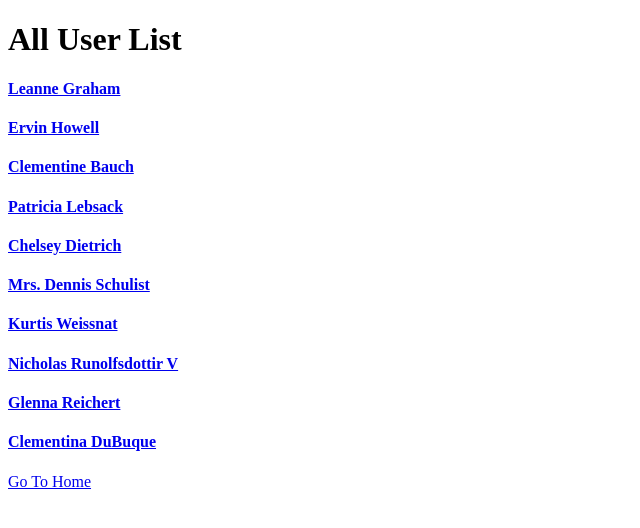
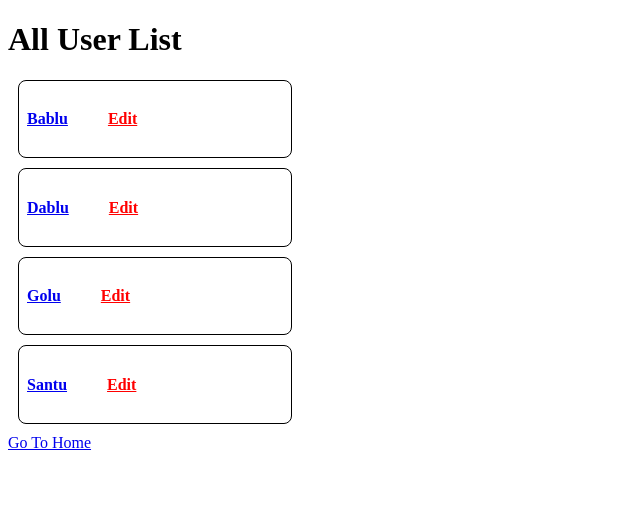
Before and after one commit to Bablukmr/NextJs, a Next.js app: page /users in a window 1280 px wide. Shown: the top 528 px of the page, without its empty margins (0-640 px from the left). Built offline with nearby package versions, Linux system fonts and the light colour scheme.

Commit message:
CRUD-OPRATION

```diff
--- a/src/app/adduser/page.js
+++ b/src/app/adduser/page.js
@@ -1,16 +1,15 @@
 "use client"
 import React, { useState } from 'react'
 import './styles.css'
-import { POST } from '../api/data/route'
+
 function AddUser() {
 
   const [name,setName]=useState("")
   const [age,setAge]=useState("")
   const [email,setEmail]=useState("")
 const handleData=async()=>{
-
   let res =await fetch("http://localhost:3000/api/data",{
-    method:'Post',
+    method:'POST',
     body:JSON.stringify({name,age,email})
   })
 let data=await res.json()
--- a/src/app/adduser/styles.css
+++ b/src/app/adduser/styles.css
@@ -22,7 +22,7 @@
     cursor: pointer;
     border: none;
     border-radius: 10px;
-    background-color: skyblue;
+    background-color: rgb(19, 125, 167);
     color: #fff;
     box-shadow: rgba(149, 157, 165, 0.2) 4px 8px 24px;
 }
--- a/src/app/page.js
+++ b/src/app/page.js
@@ -13,7 +13,8 @@ export default function Home(){
     <div>
      <h1>Fetch Product User And Create New Pages</h1>
      <h1 className={roboto.className}> Like sarkarinaukri.com</h1>
-     <Link href='/users'>Go To List Page</Link>
+    <h4> <Link href='/users'>Go To User List Page</Link></h4><br/>
+    <h4> <Link href='/adduser'>Go To AddUser Page</Link></h4>
     </div>
   )
 }
--- a/src/app/users/page.js
+++ b/src/app/users/page.js
@@ -11,11 +11,16 @@ export default async function Pages() {
     <div>
       <h1>All User List</h1>
       {user.map((item) => (
-        <div>
-         <h4> <Link href={`/users/${item.id}`}>{item.name}</Link></h4>
+        <div style={{display:'flex',border:"1px solid black",margin:'10px',width:'20vw',padding:".5rem",borderRadius:".5rem"}}>
+          <h4>
+            <Link href={`/users/${item.id}`}>{item.name}</Link>
+          </h4>
+
+          <h4 style={{marginLeft:"40px"}}><Link style={{color:"red"}} href={`/users/${item.id}/update`}>Edit</Link></h4>
+
         </div>
       ))}
-      <Link href={'/'}>Go To Home</Link>
+      <Link href={"/"}>Go To Home</Link>
     </div>
   );
 }
--- a/src/db.js
+++ b/src/db.js
@@ -1,232 +1,258 @@
 export const datas=[
   {
-      "id": 1,
-      "name": "Leanne Graham",
-      "username": "Bret",
-      "email": "Sincere@april.biz",
-      "address": {
-        "street": "Kulas Light",
-        "suite": "Apt. 556",
-        "city": "Gwenborough",
-        "zipcode": "92998-3874",
-        "geo": {
-          "lat": "-37.3159",
-          "lng": "81.1496"
-        }
-      },
-      "phone": "1-770-736-8031 x56442",
-      "website": "hildegard.org",
-      "company": {
-        "name": "Romaguera-Crona",
-        "catchPhrase": "Multi-layered client-server neural-net",
-        "bs": "harness real-time e-markets"
-      }
+    "name":"Bablu",
+    "age":24,
+    "email":"bablu@gm.com",
+    "id":1
   },
   {
-      "id": 2,
-      "name": "Ervin Howell",
-      "username": "Antonette",
-      "email": "Shanna@melissa.tv",
-      "address": {
-        "street": "Victor Plains",
-        "suite": "Suite 879",
-        "city": "Wisokyburgh",
-        "zipcode": "90566-7771",
-        "geo": {
-          "lat": "-43.9509",
-          "lng": "-34.4618"
-        }
-      },
-      "phone": "010-692-6593 x09125",
-      "website": "anastasia.net",
-      "company": {
-        "name": "Deckow-Crist",
-        "catchPhrase": "Proactive didactic contingency",
-        "bs": "synergize scalable supply-chains"
-      }
+    "name":"Dablu",
+    "age":22,
+    "email":"dablu@gm.com",
+    "id":2
   },
   {
-      "id": 3,
-      "name": "Clementine Bauch",
-      "username": "Samantha",
-      "email": "Nathan@yesenia.net",
-      "address": {
-        "street": "Douglas Extension",
-        "suite": "Suite 847",
-        "city": "McKenziehaven",
-        "zipcode": "59590-4157",
-        "geo": {
-          "lat": "-68.6102",
-          "lng": "-47.0653"
-        }
-      },
-      "phone": "1-463-123-4447",
-      "website": "ramiro.info",
-      "company": {
-        "name": "Romaguera-Jacobson",
-        "catchPhrase": "Face to face bifurcated interface",
-        "bs": "e-enable strategic applications"
-      }
+    "name":"Golu",
+    "age":19,
+    "email":"bablu@gm.com",
+    "id":3
   },
   {
-      "id": 4,
-      "name": "Patricia Lebsack",
-      "username": "Karianne",
-      "email": "Julianne.OConner@kory.org",
-      "address": {
-        "street": "Hoeger Mall",
-        "suite": "Apt. 692",
-        "city": "South Elvis",
-        "zipcode": "53919-4257",
-        "geo": {
-          "lat": "29.4572",
-          "lng": "-164.2990"
-        }
+    "name":"Santu",
+    "age":12,
+    "email":"bablu@gm.com",
+    "id":4
   },
-      "phone": "493-170-9623 x156",
-      "website": "kale.biz",
-      "company": {
-        "name": "Robel-Corkery",
-        "catchPhrase": "Multi-tiered zero tolerance productivity",
-        "bs": "transition cutting-edge web services"
-      }
-    },
-    {
-      "id": 5,
-      "name": "Chelsey Dietrich",
-      "username": "Kamren",
-      "email": "Lucio_Hettinger@annie.ca",
-      "address": {
-        "street": "Skiles Walks",
-        "suite": "Suite 351",
-        "city": "Roscoeview",
-        "zipcode": "33263",
-        "geo": {
-          "lat": "-31.8129",
-          "lng": "62.5342"
-        }
-      },
-      "phone": "(254)954-1289",
-      "website": "demarco.info",
-      "company": {
-        "name": "Keebler LLC",
-        "catchPhrase": "User-centric fault-tolerant solution",
-        "bs": "revolutionize end-to-end systems"
-      }
-    },
-    {
-      "id": 6,
-      "name": "Mrs. Dennis Schulist",
-      "username": "Leopoldo_Corkery",
-      "email": "Karley_Dach@jasper.info",
-      "address": {
-        "street": "Norberto Crossing",
-        "suite": "Apt. 950",
-        "city": "South Christy",
-        "zipcode": "23505-1337",
-        "geo": {
-          "lat": "-71.4197",
-          "lng": "71.7478"
-        }
-      },
-      "phone": "1-477-935-8478 x6430",
-      "website": "ola.org",
-      "company": {
-        "name": "Considine-Lockman",
-        "catchPhrase": "Synchronised bottom-line interface",
-        "bs": "e-enable innovative applications"
-      }
-    },
-    {
-      "id": 7,
-      "name": "Kurtis Weissnat",
-      "username": "Elwyn.Skiles",
-      "email": "Telly.Hoeger@billy.biz",
-      "address": {
-        "street": "Rex Trail",
-        "suite": "Suite 280",
-        "city": "Howemouth",
-        "zipcode": "58804-1099",
-        "geo": {
-          "lat": "24.8918",
-          "lng": "21.8984"
-        }
-      },
-      "phone": "210.067.6132",
-      "website": "elvis.io",
-      "company": {
-        "name": "Johns Group",
-        "catchPhrase": "Configurable multimedia task-force",
-        "bs": "generate enterprise e-tailers"
-      }
-    },
-    {
-      "id": 8,
-      "name": "Nicholas Runolfsdottir V",
-      "username": "Maxime_Nienow",
-      "email": "Sherwood@rosamond.me",
-      "address": {
-        "street": "Ellsworth Summit",
-        "suite": "Suite 729",
-        "city": "Aliyaview",
-        "zipcode": "45169",
-        "geo": {
-          "lat": "-14.3990",
-          "lng": "-120.7677"
-        }
-      },
-      "phone": "586.493.6943 x140",
-      "website": "jacynthe.com",
-      "company": {
-        "name": "Abernathy Group",
-        "catchPhrase": "Implemented secondary concept",
-        "bs": "e-enable extensible e-tailers"
-      }
-    },
-    {
-      "id": 9,
-      "name": "Glenna Reichert",
-      "username": "Delphine",
-      "email": "Chaim_McDermott@dana.io",
-      "address": {
-        "street": "Dayna Park",
-        "suite": "Suite 449",
-        "city": "Bartholomebury",
-        "zipcode": "76495-3109",
-        "geo": {
-          "lat": "24.6463",
-          "lng": "-168.8889"
-        }
-      },
-      "phone": "(775)976-6794 x41206",
-      "website": "conrad.com",
-      "company": {
-        "name": "Yost and Sons",
-        "catchPhrase": "Switchable contextually-based project",
-        "bs": "aggregate real-time technologies"
-      }
-    },
-    {
-      "id": 10,
-      "name": "Clementina DuBuque",
-      "username": "Moriah.Stanton",
-      "email": "Rey.Padberg@karina.biz",
-      "address": {
-        "street": "Kattie Turnpike",
-        "suite": "Suite 198",
-        "city": "Lebsackbury",
-        "zipcode": "31428-2261",
-        "geo": {
-          "lat": "-38.2386",
-          "lng": "57.2232"
-        }
-      },
-      "phone": "024-648-3804",
-      "website": "ambrose.net",
-      "company": {
-        "name": "Hoeger LLC",
-        "catchPhrase": "Centralized empowering task-force",
-        "bs": "target end-to-end models"
-      }
-    }
 ]
+// [
+  //   {
+  //     "id": 1,
+  //     "name": "Leanne Graham",
+  //     "username": "Bret",
+  //     "email": "Sincere@april.biz",
+  //     "address": {
+  //       "street": "Kulas Light",
+  //       "suite": "Apt. 556",
+  //       "city": "Gwenborough",
+  //       "zipcode": "92998-3874",
+  //       "geo": {
+  //         "lat": "-37.3159",
+  //         "lng": "81.1496"
+  //       }
+  //     },
+  //     "phone": "1-770-736-8031 x56442",
+  //     "website": "hildegard.org",
+  //     "company": {
+  //       "name": "Romaguera-Crona",
+  //       "catchPhrase": "Multi-layered client-server neural-net",
+  //       "bs": "harness real-time e-markets"
+  //     }
+  //   },
+  //   {
+  //     "id": 2,
+  //     "name": "Ervin Howell",
+  //     "username": "Antonette",
+  //     "email": "Shanna@melissa.tv",
+  //     "address": {
+  //       "street": "Victor Plains",
+  //       "suite": "Suite 879",
+  //       "city": "Wisokyburgh",
+  //       "zipcode": "90566-7771",
+  //       "geo": {
+  //         "lat": "-43.9509",
+  //         "lng": "-34.4618"
+  //       }
+  //     },
+  //     "phone": "010-692-6593 x09125",
+  //     "website": "anastasia.net",
+  //     "company": {
+  //       "name": "Deckow-Crist",
+  //       "catchPhrase": "Proactive didactic contingency",
+  //       "bs": "synergize scalable supply-chains"
+  //     }
+  //   },
+  //   {
+  //     "id": 3,
+  //     "name": "Clementine Bauch",
+  //     "username": "Samantha",
+  //     "email": "Nathan@yesenia.net",
+  //     "address": {
+  //       "street": "Douglas Extension",
+  //       "suite": "Suite 847",
+  //       "city": "McKenziehaven",
+  //       "zipcode": "59590-4157",
+  //       "geo": {
+  //         "lat": "-68.6102",
+  //         "lng": "-47.0653"
+  //       }
+  //     },
+  //     "phone": "1-463-123-4447",
+  //     "website": "ramiro.info",
+  //     "company": {
+  //       "name": "Romaguera-Jacobson",
+  //       "catchPhrase": "Face to face bifurcated interface",
+  //       "bs": "e-enable strategic applications"
+  //     }
+  //   },
+  //   {
+  //     "id": 4,
+  //     "name": "Patricia Lebsack",
+  //     "username": "Karianne",
+  //     "email": "Julianne.OConner@kory.org",
+  //     "address": {
+  //       "street": "Hoeger Mall",
+  //       "suite": "Apt. 692",
+  //       "city": "South Elvis",
+  //       "zipcode": "53919-4257",
+  //       "geo": {
+  //         "lat": "29.4572",
+  //         "lng": "-164.2990"
+  //       }
+  //     },
+  //     "phone": "493-170-9623 x156",
+  //     "website": "kale.biz",
+  //     "company": {
+  //       "name": "Robel-Corkery",
+  //       "catchPhrase": "Multi-tiered zero tolerance productivity",
+  //       "bs": "transition cutting-edge web services"
+  //     }
+  //   },
+  //   {
+  //     "id": 5,
+  //     "name": "Chelsey Dietrich",
+  //     "username": "Kamren",
+  //     "email": "Lucio_Hettinger@annie.ca",
+  //     "address": {
+  //       "street": "Skiles Walks",
+  //       "suite": "Suite 351",
+  //       "city": "Roscoeview",
+  //       "zipcode": "33263",
+  //       "geo": {
+  //         "lat": "-31.8129",
+  //         "lng": "62.5342"
+  //       }
+  //     },
+  //     "phone": "(254)954-1289",
+  //     "website": "demarco.info",
+  //     "company": {
+  //       "name": "Keebler LLC",
+  //       "catchPhrase": "User-centric fault-tolerant solution",
+  //       "bs": "revolutionize end-to-end systems"
+  //     }
+  //   },
+  //   {
+  //     "id": 6,
+  //     "name": "Mrs. Dennis Schulist",
+  //     "username": "Leopoldo_Corkery",
+  //     "email": "Karley_Dach@jasper.info",
+  //     "address": {
+  //       "street": "Norberto Crossing",
+  //       "suite": "Apt. 950",
+  //       "city": "South Christy",
+  //       "zipcode": "23505-1337",
+  //       "geo": {
+  //         "lat": "-71.4197",
+  //         "lng": "71.7478"
+  //       }
+  //     },
+  //     "phone": "1-477-935-8478 x6430",
+  //     "website": "ola.org",
+  //     "company": {
+  //       "name": "Considine-Lockman",
+  //       "catchPhrase": "Synchronised bottom-line interface",
+  //       "bs": "e-enable innovative applications"
+  //     }
+  //   },
+  //   {
+  //     "id": 7,
+  //     "name": "Kurtis Weissnat",
+  //     "username": "Elwyn.Skiles",
+  //     "email": "Telly.Hoeger@billy.biz",
+  //     "address": {
+  //       "street": "Rex Trail",
+  //       "suite": "Suite 280",
+  //       "city": "Howemouth",
+  //       "zipcode": "58804-1099",
+  //       "geo": {
+  //         "lat": "24.8918",
+  //         "lng": "21.8984"
+  //       }
+  //     },
+  //     "phone": "210.067.6132",
+  //     "website": "elvis.io",
+  //     "company": {
+  //       "name": "Johns Group",
+  //       "catchPhrase": "Configurable multimedia task-force",
+  //       "bs": "generate enterprise e-tailers"
+  //     }
+  //   },
+  //   {
+  //     "id": 8,
+  //     "name": "Nicholas Runolfsdottir V",
+  //     "username": "Maxime_Nienow",
+  //     "email": "Sherwood@rosamond.me",
+  //     "address": {
+  //       "street": "Ellsworth Summit",
+  //       "suite": "Suite 729",
+  //       "city": "Aliyaview",
+  //       "zipcode": "45169",
+  //       "geo": {
+  //         "lat": "-14.3990",
+  //         "lng": "-120.7677"
+  //       }
+  //     },
+  //     "phone": "586.493.6943 x140",
+  //     "website": "jacynthe.com",
+  //     "company": {
+  //       "name": "Abernathy Group",
+  //       "catchPhrase": "Implemented secondary concept",
+  //       "bs": "e-enable extensible e-tailers"
+  //     }
+  //   },
+  //   {
+  //     "id": 9,
+  //     "name": "Glenna Reichert",
+  //     "username": "Delphine",
+  //     "email": "Chaim_McDermott@dana.io",
+  //     "address": {
+  //       "street": "Dayna Park",
+  //       "suite": "Suite 449",
+  //       "city": "Bartholomebury",
+  //       "zipcode": "76495-3109",
+  //       "geo": {
+  //         "lat": "24.6463",
+  //         "lng": "-168.8889"
+  //       }
+  //     },
+  //     "phone": "(775)976-6794 x41206",
+  //     "website": "conrad.com",
+  //     "company": {
+  //       "name": "Yost and Sons",
+  //       "catchPhrase": "Switchable contextually-based project",
+  //       "bs": "aggregate real-time technologies"
+  //     }
+  //   },
+  //   {
+  //     "id": 10,
+  //     "name": "Clementina DuBuque",
+  //     "username": "Moriah.Stanton",
+  //     "email": "Rey.Padberg@karina.biz",
+  //     "address": {
+  //       "street": "Kattie Turnpike",
+  //       "suite": "Suite 198",
+  //       "city": "Lebsackbury",
+  //       "zipcode": "31428-2261",
+  //       "geo": {
+  //         "lat": "-38.2386",
+  //         "lng": "57.2232"
+  //       }
+  //     },
+  //     "phone": "024-648-3804",
+  //     "website": "ambrose.net",
+  //     "company": {
+  //       "name": "Hoeger LLC",
+  //       "catchPhrase": "Centralized empowering task-force",
+  //       "bs": "target end-to-end models"
+  //     }
+  //   }
+  // ]
```
Also changed, not shown: src/app/api/data/route.js (+9 -0 lines), src/app/users/[usersid]/update/page.js (added, +94 -0 lines). Lines whose indentation alone changed are shown as unchanged.
